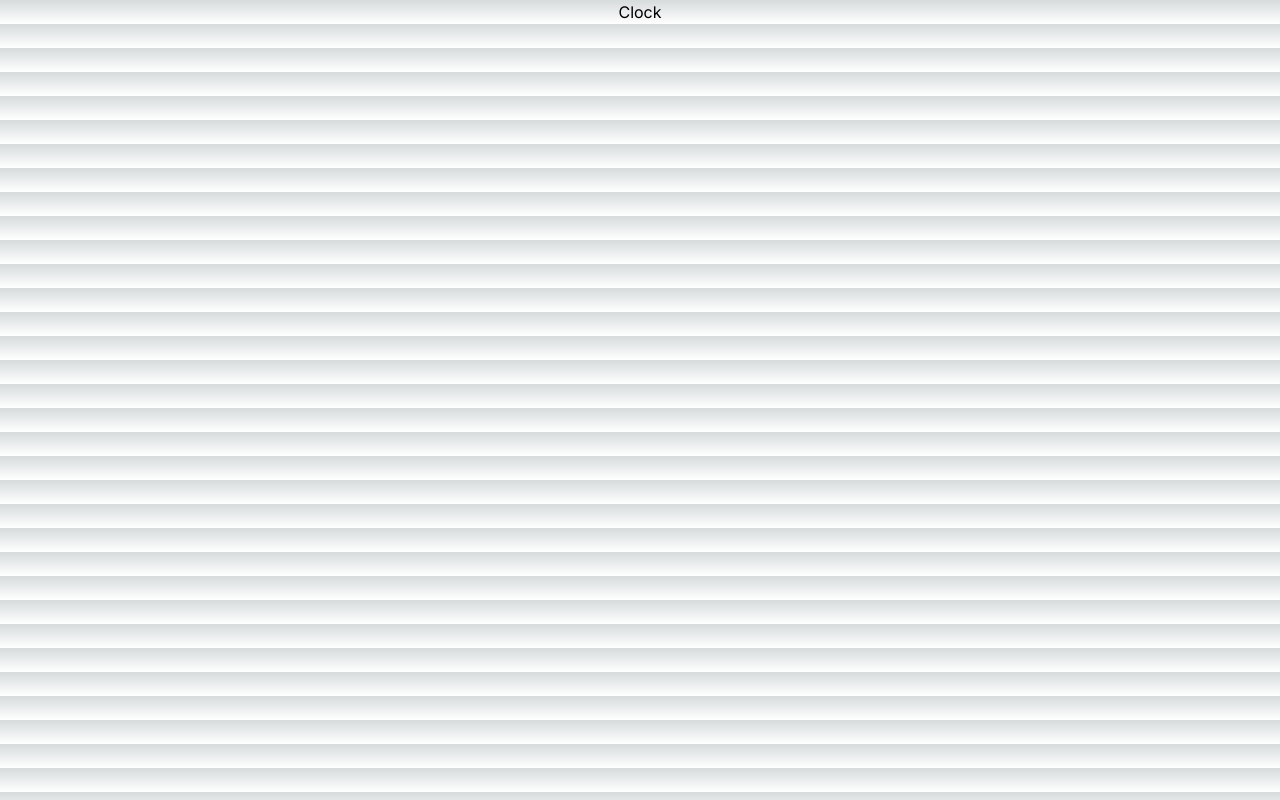
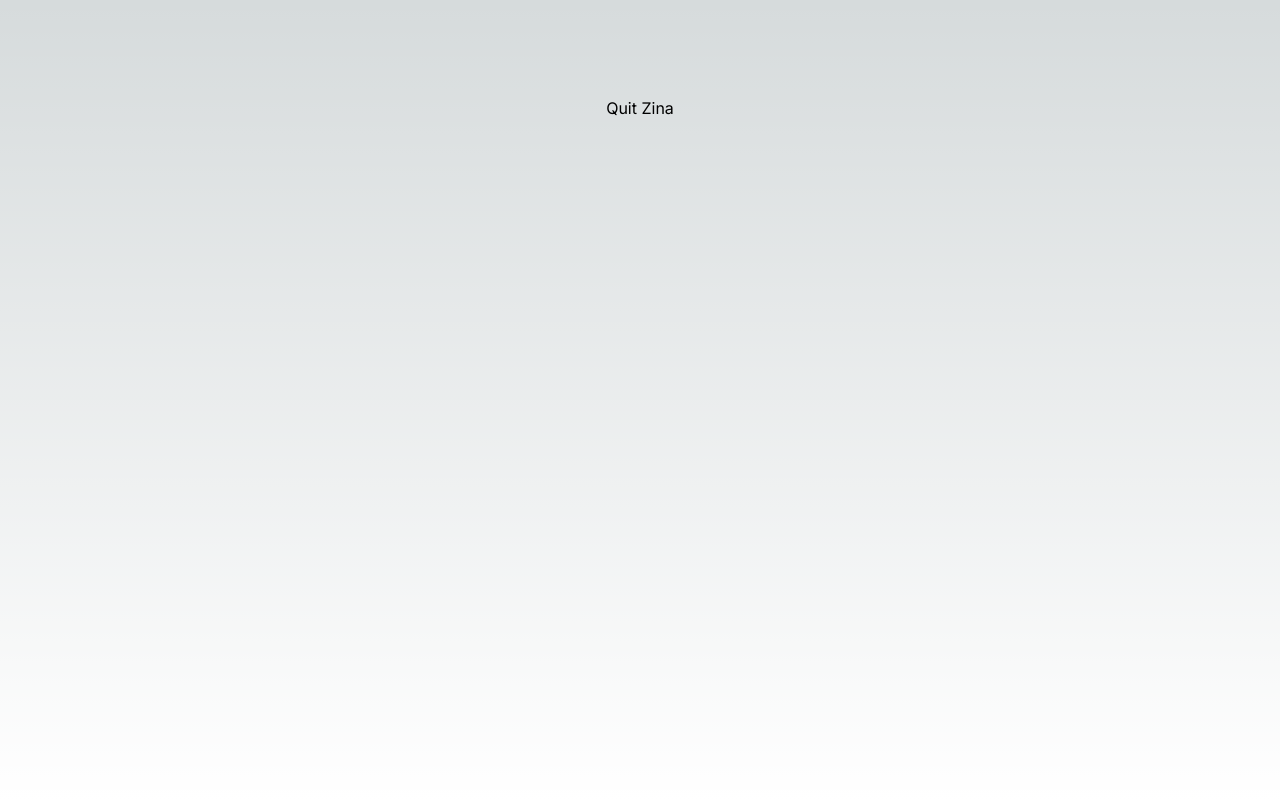
Before and after one commit to rakibul-wdp/quit-zina, a Next.js app: page / in a window 1280 px wide. Built offline with nearby package versions, Linux system fonts and the light colour scheme.

Commit message:
initialize project

```diff
--- a/app/layout.tsx
+++ b/app/layout.tsx
@@ -5,8 +5,8 @@ import "./globals.css";
 const inter = Inter({ subsets: ["latin"] });
 
 export const metadata: Metadata = {
-  title: "!Zina",
-  description: "Quit Zina",
+  title: "!zina",
+  description: "quit zina",
 };
 
 export default function RootLayout({
--- a/app/page.tsx
+++ b/app/page.tsx
@@ -1,9 +1,7 @@
-"use client";
-
 export default function Home() {
   return (
-    <main className="flex items-center justify-center">
-      <h1>Clock</h1>
+    <main className="flex min-h-screen flex-col items-center justify-between p-24">
+      <h1>Quit Zina</h1>
     </main>
   );
 }
--- a/tsconfig.json
+++ b/tsconfig.json
@@ -5,7 +5,6 @@
     "allowJs": true,
     "skipLibCheck": true,
     "strict": true,
-    "forceConsistentCasingInFileNames": true,
     "noEmit": true,
     "esModuleInterop": true,
     "module": "esnext",
```
Also changed, not shown: package.json (+14 -10 lines), .eslintrc.json (added), 2 other files (tests, documents, lock files or other folders).
